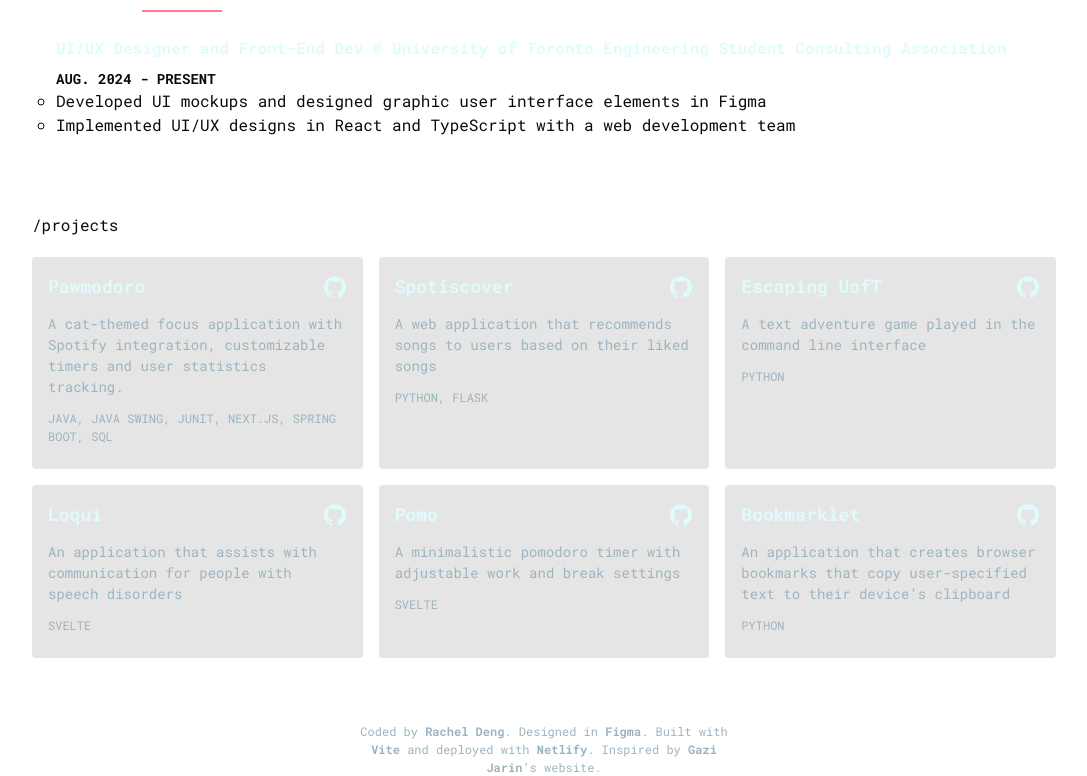
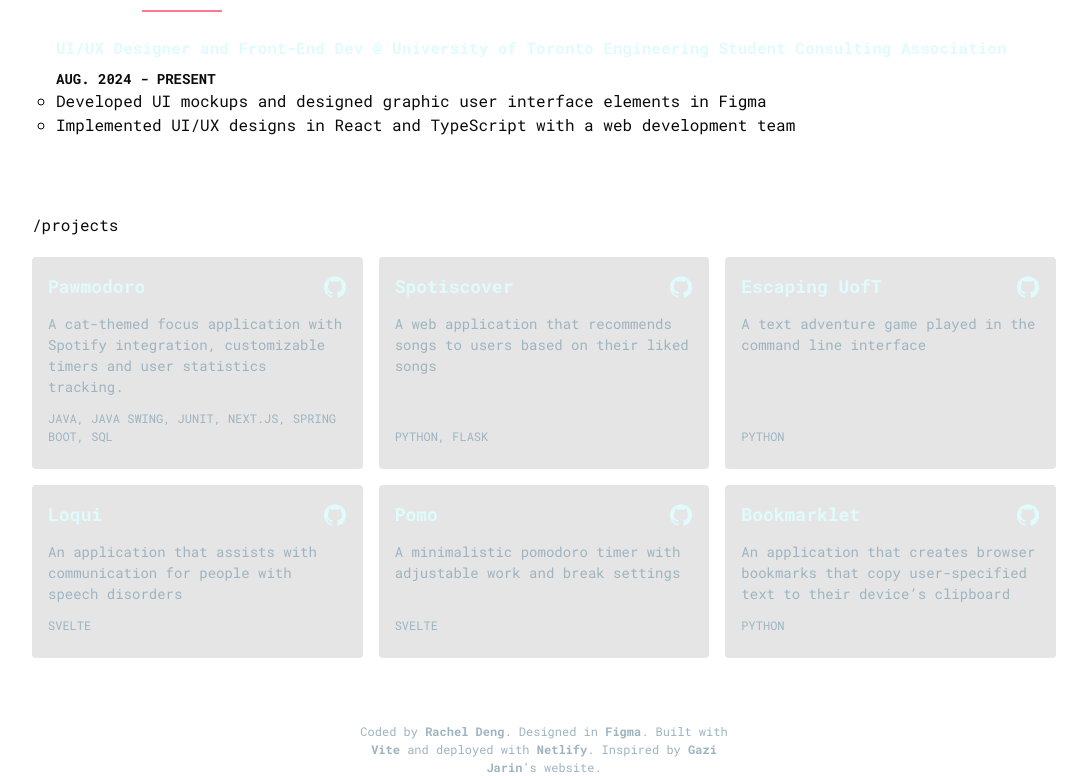
Before and after one commit to rachelkd/portfolio, a React (Vite) app: page / in a window 1280 px wide. Shown: the part 1428-2204 px from the top of the page, without its empty margins (96-1183 px from the left). Built offline with nearby package versions, Linux system fonts and the light colour scheme.

Commit message:
Project Card technologies at bottom of card

```diff
--- a/src/components/CustomCard.tsx
+++ b/src/components/CustomCard.tsx
@@ -22,10 +22,19 @@ const CustomCard = (props: Props) => {
                     sx={{
                         backgroundColor: 'rgba(0, 0, 0, 0.1)',
                         boxShadow: 'none',
+                        height: '100%', // Ensure card takes full height
+                        display: 'flex',
+                        flexDirection: 'column',
                     }}
                 >
-                    <Fragment>
-                        <CardContent>
+                    <CardContent
+                        sx={{
+                            height: '100%',
+                            display: 'flex',
+                            flexDirection: 'column',
+                        }}
+                    >
+                        <div className='card-header'>
                             <Box
                                 sx={{
                                     display: 'flex',
@@ -41,17 +50,20 @@ const CustomCard = (props: Props) => {
                                     href={props.githubLink}
                                     target='_blank'
                                 >
-                                    <GitHubIcon
-                                        color='secondary'
-                                        className='transition-colors duration-300'
-                                    />
+                                    <GitHubIcon color='secondary' />
                                 </a>
                             </Box>
+                        </div>
+
+                        <div className='card-body' style={{ flex: 1 }}>
                             <Typography
                                 sx={{ fontSize: 14, padding: '1em 0 0 0' }}
                             >
                                 {props.desc}
                             </Typography>
+                        </div>
+
+                        <div className='card-footer'>
                             <Typography
                                 sx={{
                                     fontSize: 12,
@@ -61,8 +73,8 @@ const CustomCard = (props: Props) => {
                             >
                                 {props.technologiesUsed.join(', ')}
                             </Typography>
-                        </CardContent>
-                    </Fragment>
+                        </div>
+                    </CardContent>
                 </Card>
             </Box>
         </div>
```
